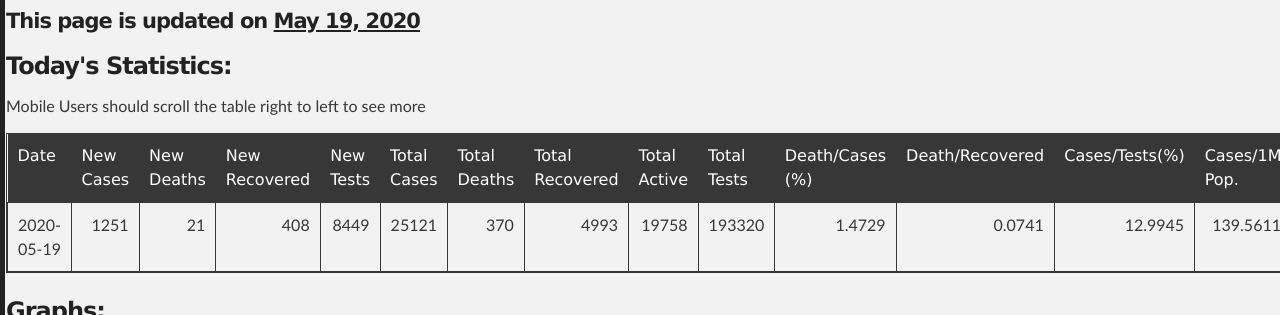
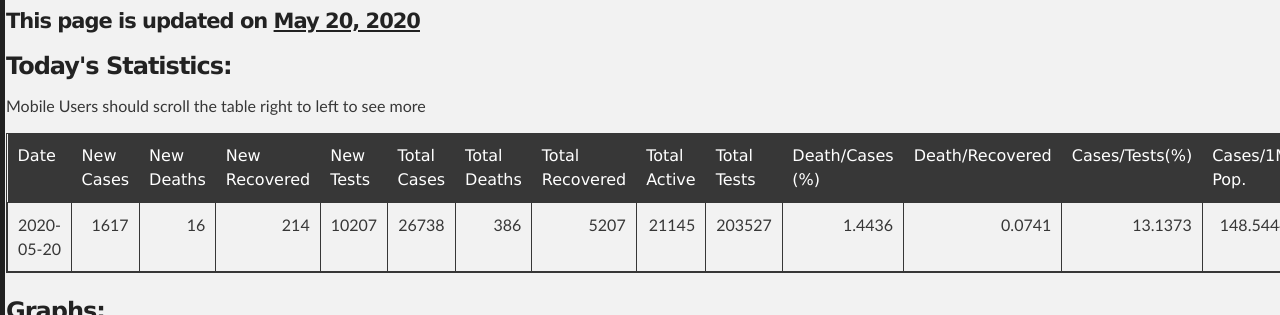
Before and after one commit to promitbasak/covid19bd, a Jekyll site: the page index.html, which Jekyll copies as it is, in a window 1280 px wide and 900 px high, cut to the strip 322-637 px from the top of the window. Built offline with Jekyll 4.4.1, drawn with Linux system fonts in a browser that asks for light colours; some of the changed text lies outside the part shown.

Commit message:
Update index.html

```diff
--- a/index.html
+++ b/index.html
@@ -45,7 +45,7 @@
         <h2 id="covid-19-in-bangladesh">Covid-19 in Bangladesh</h2>
 
 
-    <h4 id="this-page-is-updated-on-may-19-2020">This page is updated on <strong><u>May 19, 2020</u></strong></h4>
+    <h4 id="this-page-is-updated-on-may-20-2020">This page is updated on <strong><u>May 20, 2020</u></strong></h4>
     <h3> Today's Statistics:</h3>
         <p> Mobile Users should scroll the table right to left to see more</p>
     <table class="table table-bordered table-hover table-condensed">
@@ -66,37 +66,38 @@
 <th title="Field #15">Deaths/1M Pop.</th>
 </tr></thead>
 <tbody><tr>
-<td>2020-05-19</td>
-<td align="right">1251</td>
-<td align="right">21</td>
-<td align="right">408</td>
-<td align="right">8449</td>
-<td align="right">25121</td>
-<td align="right">370</td>
-<td align="right">4993</td>
-<td align="right">19758</td>
-<td align="right">193320</td>
-<td align="right">1.4729</td>
+<td>2020-05-20</td>
+<td align="right">1617</td>
+<td align="right">16</td>
+<td align="right">214</td>
+<td align="right">10207</td>
+<td align="right">26738</td>
+<td align="right">386</td>
+<td align="right">5207</td>
+<td align="right">21145</td>
+<td align="right">203527</td>
+<td align="right">1.4436</td>
 <td align="right">0.0741</td>
-<td align="right">12.9945</td>
-<td align="right">139.5611</td>
-<td align="right">2.0556</td>
-</tr>
+<td align="right">13.1373</td>
+<td align="right">148.5444</td>
+<td align="right">2.1444</td>
+</tr>
+      </tbody>
 </table>
 
         <h3>Graphs:</h3>
         <div class="photo-album">
       <div>
-        <img src="https://raw.githubusercontent.com/promitbasak/Covid-19_bd_extended/master/assests/2020-05-19/Figure_1.png">
+        <img src="https://raw.githubusercontent.com/promitbasak/Covid-19_bd_extended/master/assests/2020-05-20/Figure_1.png">
         <h5>Overall Condition</h5>
       </div>
 
       <div>
-        <img src="https://raw.githubusercontent.com/promitbasak/Covid-19_bd_extended/master/assests/2020-05-19/Figure_2.png">
+        <img src="https://raw.githubusercontent.com/promitbasak/Covid-19_bd_extended/master/assests/2020-05-20/Figure_2.png">
         <h5>Total Cases</h5>
       </div>
       <div>
-        <img src="https://raw.githubusercontent.com/promitbasak/Covid-19_bd_extended/master/assests/2020-05-19/Figure_8.png">
+        <img src="https://raw.githubusercontent.com/promitbasak/Covid-19_bd_extended/master/assests/2020-05-20/Figure_8.png">
         <h5>Total Deaths</h5>
       </div>
       <div>
@@ -104,11 +105,11 @@
         <h5>District-wise Corona Map</h5>
       </div>
       <div>
-        <img src="https://raw.githubusercontent.com/promitbasak/Covid-19_bd_extended/master/assests/2020-05-19/Figure_20.png">
+        <img src="https://raw.githubusercontent.com/promitbasak/Covid-19_bd_extended/master/assests/2020-05-20/Figure_20.png">
         <h5>BD vs USA: Cases</h5>
       </div>
       <div>
-        <img src="https://raw.githubusercontent.com/promitbasak/Covid-19_bd_extended/master/assests/2020-05-19/Figure_21.png">
+        <img src="https://raw.githubusercontent.com/promitbasak/Covid-19_bd_extended/master/assests/2020-05-20/Figure_21.png">
         <h5>BD vs USA: Deaths</h5>
       </div>
     </div>
@@ -1773,6 +1774,23 @@
 <td align="right">139.5611</td>
 <td align="right">2.0556</td>
 </tr>
+<tr>
+<td>2020-05-20</td>
+<td align="right">1617</td>
+<td align="right">16</td>
+<td align="right">214</td>
+<td align="right">10207</td>
+<td align="right">26738</td>
+<td align="right">386</td>
+<td align="right">5207</td>
+<td align="right">21145</td>
+<td align="right">203527</td>
+<td align="right">1.4436</td>
+<td align="right">0.0741</td>
+<td align="right">13.1373</td>
+<td align="right">148.5444</td>
+<td align="right">2.1444</td>
+</tr>
 </tbody></table>
         <p></p>
         <p> Data Sources: Self created dataset which can be found at <a href="https://github.com/promitbasak/Covid-19_bd_extended">this repository</a>. This dataset uses govt issued press releases from <a href="https://corona.gov.bd/press-release">Here</a>, <a href="https://iedcr.gov.bd/">Here</a> and <a href="https://iedcr.gov.bd/website/index.php/component/content/article/11-others/227-pressrelease">Here</a>.</p>
```
